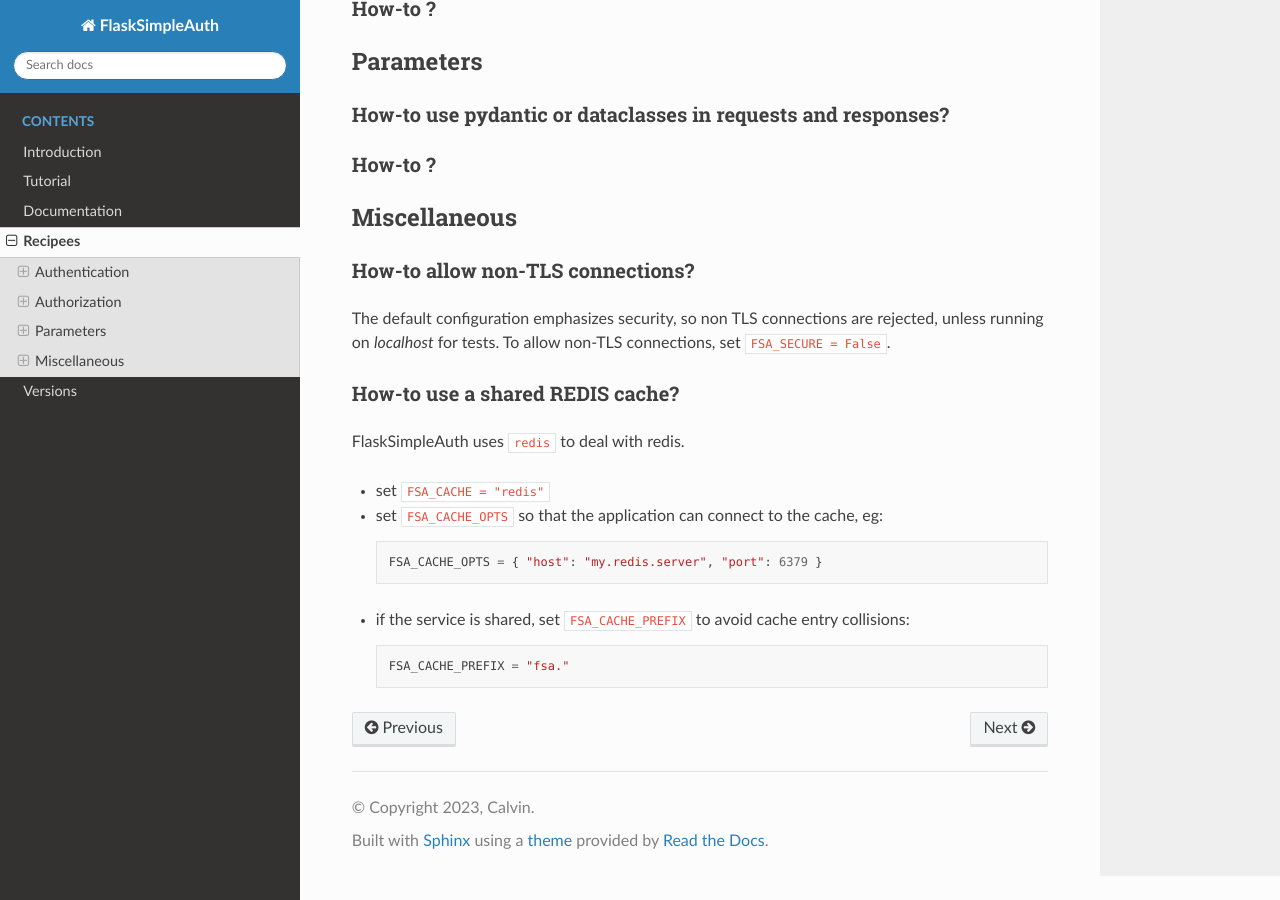
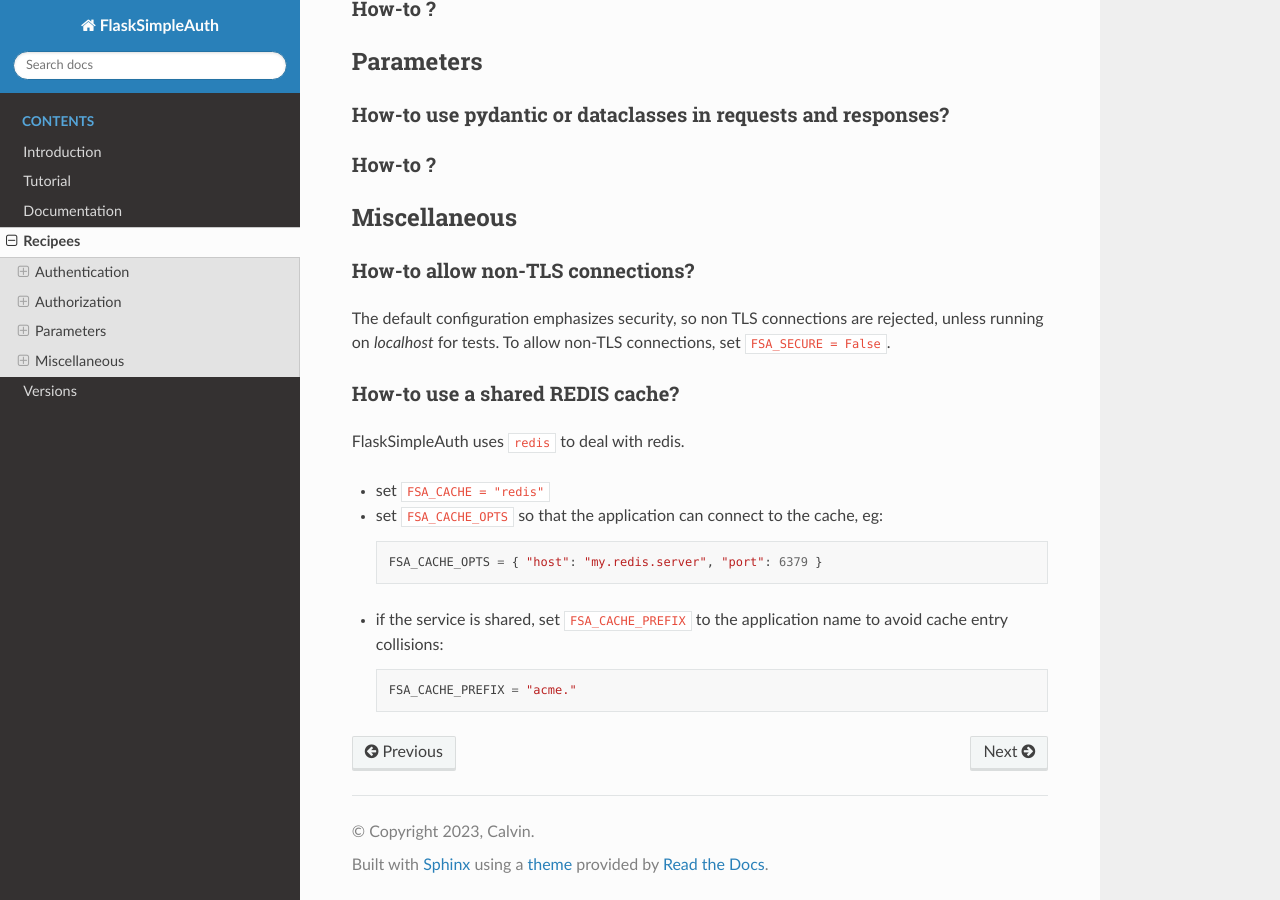
Before and after one commit to zx80/flask-simple-auth, a Sphinx documentation site: the page built from docs/RECIPEES.md, in a window 1280 px wide and 900 px high, scrolled down 4814 px. Built offline with Sphinx 7.4.7 and the Read the Docs theme 2.0.0, drawn with Linux system fonts in a browser that asks for light colours; pages that are not in the unit, such as notebooks, are missing from menus.

Commit message:
use app name in recipee

````diff
--- a/docs/RECIPEES.md
+++ b/docs/RECIPEES.md
@@ -237,7 +237,8 @@ FlaskSimpleAuth uses [`redis`](https://pypi.org/project/redis/) to deal with red
   ```python
   FSA_CACHE_OPTS = { "host": "my.redis.server", "port": 6379 }
   ```
-- if the service is shared, set `FSA_CACHE_PREFIX` to avoid cache entry collisions:
+- if the service is shared, set `FSA_CACHE_PREFIX` to the application name to
+  avoid cache entry collisions:
   ```python
-  FSA_CACHE_PREFIX = "fsa."
+  FSA_CACHE_PREFIX = "acme."
   ```
````
